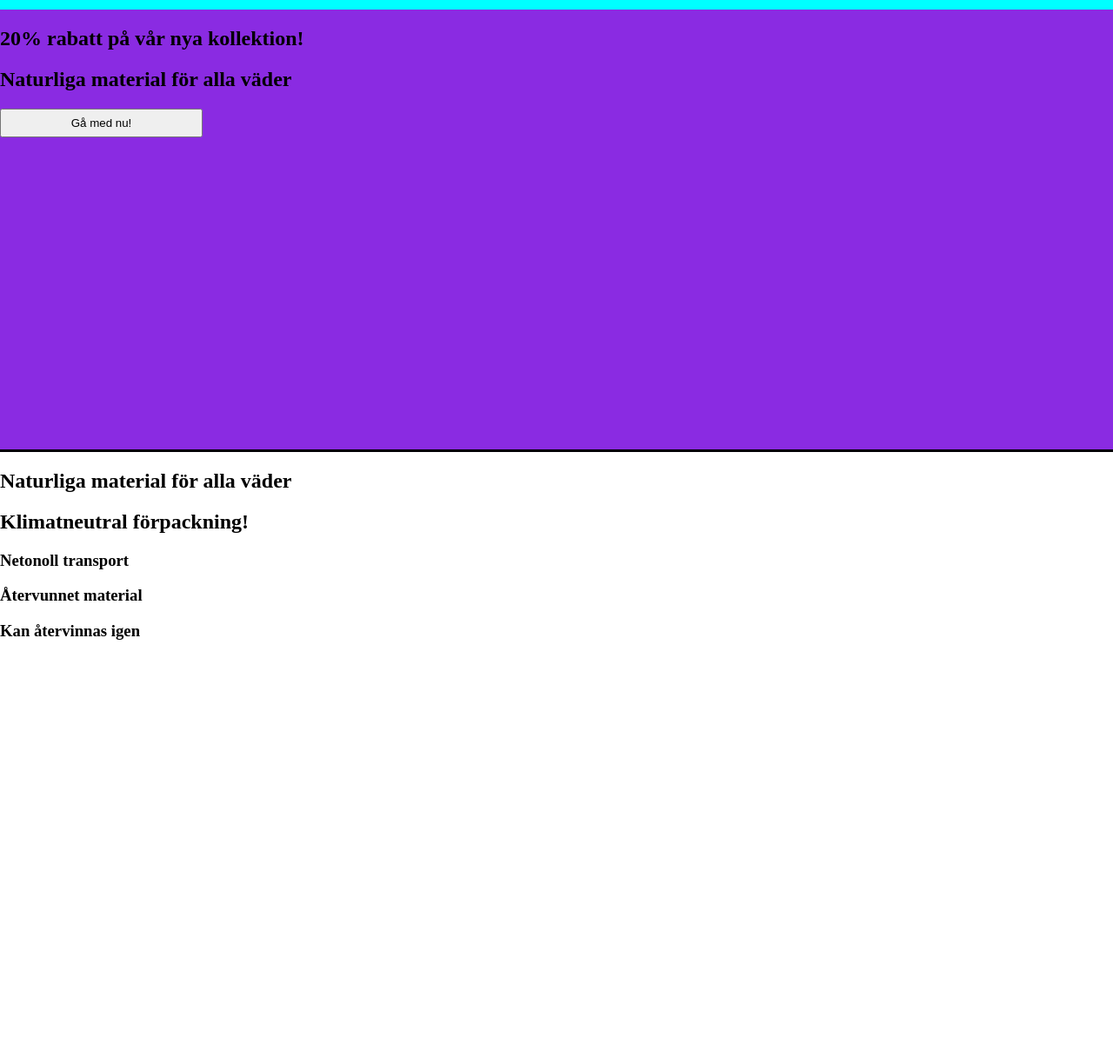
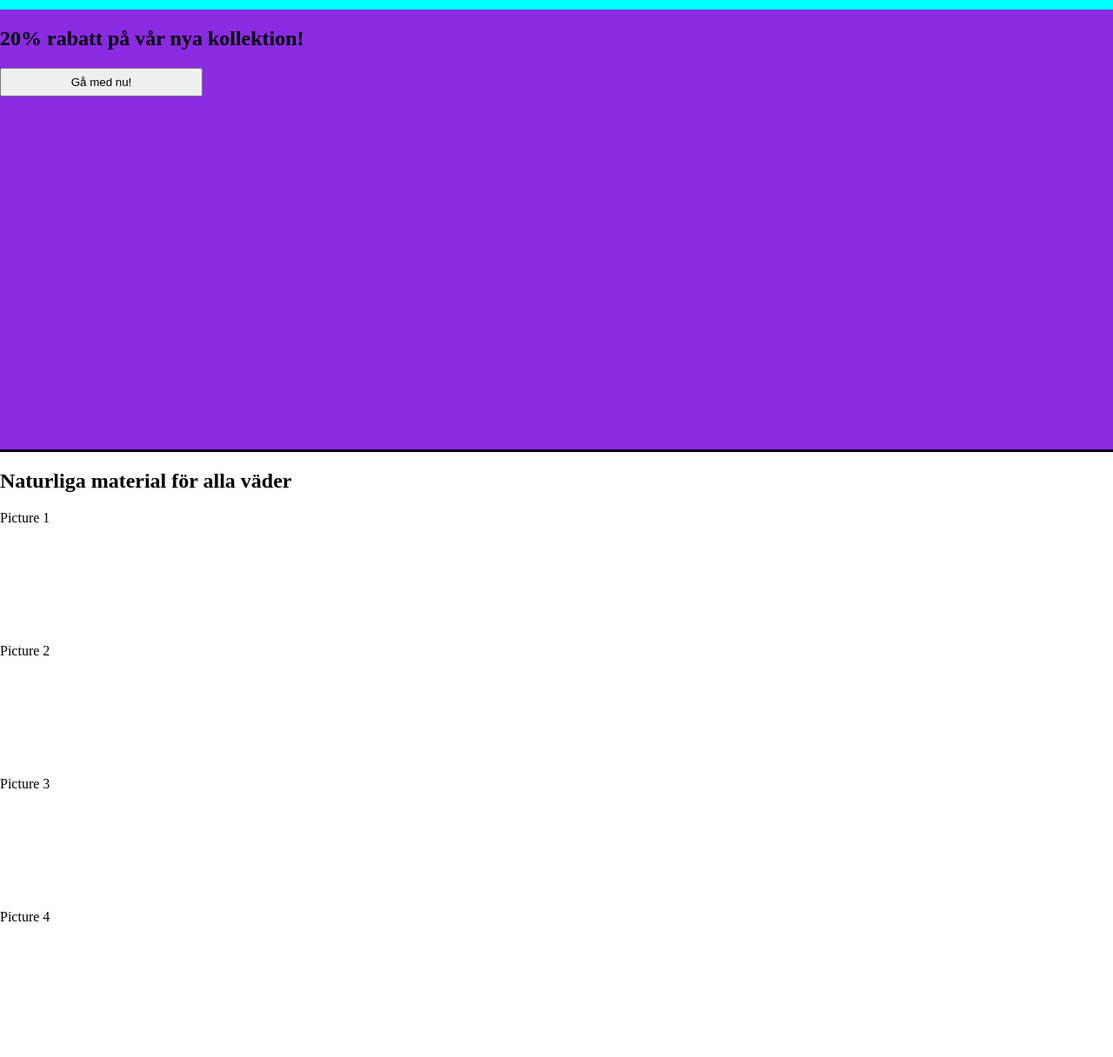
Before and after one commit to lovbackan/Naturally, a plain HTML site: page index.html in a window 1280 px wide. Shown: the part 57-1273 px from the top of the page at 87% size. Before the commit the page ends 813 px from the top, so only its background shows below. Drawn offline with Linux system fonts and the light colour scheme.

Commit message:
pictureboxes

```diff
--- a/index.html
+++ b/index.html
@@ -112,11 +112,14 @@
         </div>
       </nav>
       <h2>20% rabatt på vår nya kollektion!</h2>
-      <h2>Naturliga material för alla väder</h2>
       <button class = mobileHeaderButton buttonColor>Gå med nu!</button>
     </header>
 
     <h2>Naturliga material för alla väder</h2>
+    <div class = smallPictureBox>Picture 1</div>
+    <div class = smallPictureBox>Picture 2</div>
+    <div class = smallPictureBox>Picture 3</div>
+    <div class = smallPictureBox>Picture 4</div>
     <h2>Klimatneutral förpackning!</h2>
     <h3>Netonoll transport</h3>
     <h3>Återvunnet material</h3>
```
